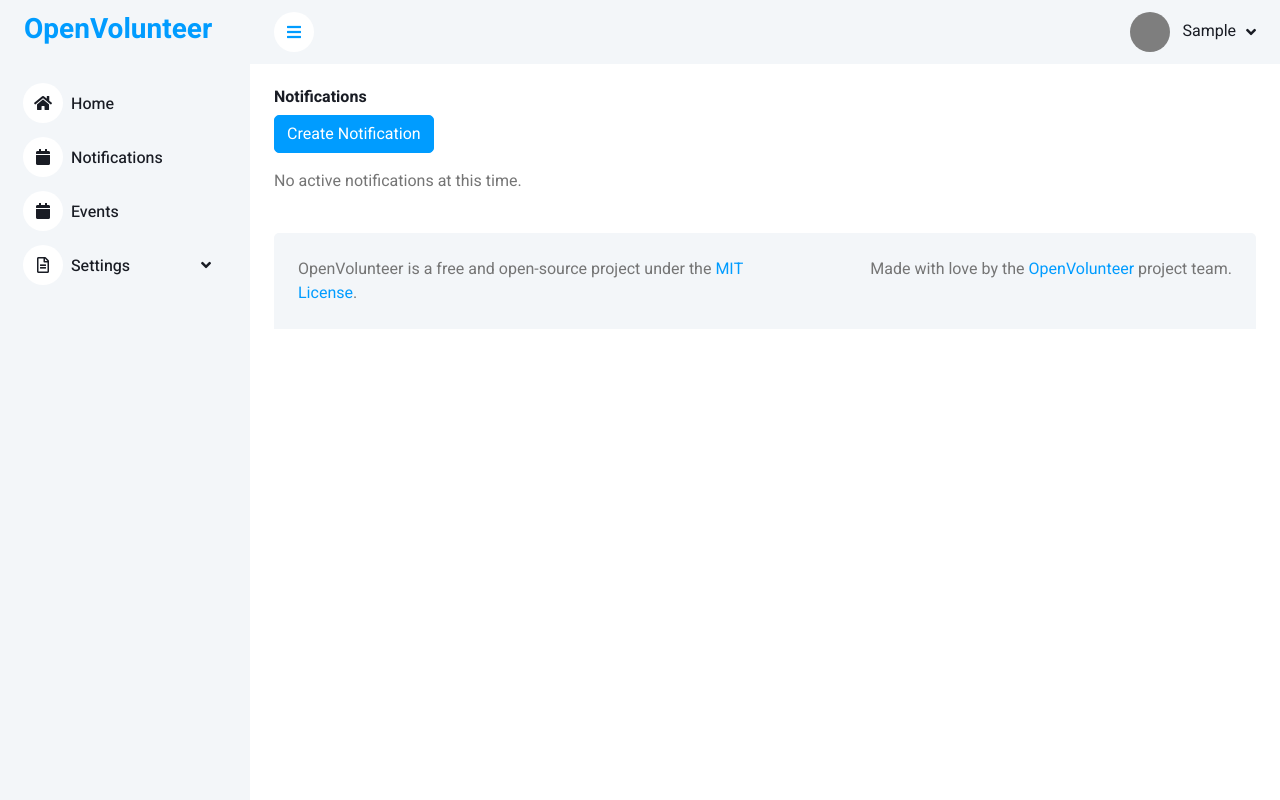
After one commit to rodneygauna/openvolunteer, a Flask app: page /notifications/view in a window 1280 px wide. The commit adds this page. Run offline with Flask 3, Linux system fonts and the light colour scheme; the visitor is signed in with stand-in values (Sample User, id 1); data comes from the database, SQL or seed files in the repository; data that the repository does not hold is empty; some libraries are stand-ins or nearby versions.

Commit message:
create, edit, and view notifications

```diff
--- a/web/app.py
+++ b/web/app.py
@@ -34,11 +34,13 @@ mail.init_app(app)
 from users.views import users_bp
 from core.views import core_bp
 from events.views import event_bp
+from notifications.views import notifications_bp
 
 # Flask Blueprints - Register
 app.register_blueprint(users_bp)
 app.register_blueprint(core_bp)
 app.register_blueprint(event_bp)
+app.register_blueprint(notifications_bp)
 
 
 # Main run script
--- /dev/null
+++ b/web/notifications/views.py
@@ -0,0 +1,123 @@
+"""Views for the notifications feature of the application."""
+# Imports
+from datetime import datetime
+from flask import Blueprint, render_template, redirect, url_for, flash, request
+from flask_login import login_required, current_user
+from app import db
+from users.models import User
+from .models import Notification
+from .forms import NotificationForm
+
+# Blueprint
+notifications_bp = Blueprint("notifications", __name__)
+
+
+# Route - View Notifications
+@notifications_bp.route("/notifications/view")
+@login_required
+def view_notifications():
+    """View notifications route"""
+    page = request.args.get('page', 1, type=int)
+    notifications = (
+        db.session.query(Notification.id,
+                         Notification.title,
+                         Notification.message,
+                         Notification.status,
+                         Notification.created_date,
+                         User.first_name,
+                         User.last_name)
+        .join(User, Notification.created_by == User.id)
+        .order_by(Notification.created_date.desc())
+        .filter(Notification.status == "active")
+        .order_by(Notification.created_date.desc())
+        .paginate(page=page, per_page=5)
+    )
+
+    return render_template(
+        "notifications/view.html", title="OpenVolunteer - Notifications",
+        notifications=notifications)
+
+
+# Route - Create Notification
+@notifications_bp.route("/notifications/create", methods=["GET", "POST"])
+@login_required
+def create_notification():
+    """Create notification route"""
+    form = NotificationForm()
+
+    if form.validate_on_submit():
+        notification = Notification(
+            title=form.title.data,
+            message=form.message.data,
+            created_by=current_user.id
+        )
+
+        db.session.add(notification)
+        db.session.commit()
+
+        flash("Notification created successfully", "success")
+        return redirect(url_for("notifications.view_notifications"))
+
+    return render_template("notifications/notification_form.html",
+                           title="OpenVolunteer - Create Notification",
+                           form=form)
+
+
+# Route - Update Notification
+@notifications_bp.route(
+    "/notifications/edit/<int:notification_id>", methods=["GET", "POST"])
+@login_required
+def update_notification(notification_id):
+    """Update notification route"""
+    notification = Notification.query.get_or_404(notification_id)
+    form = NotificationForm(obj=notification)
+
+    if form.validate_on_submit():
+        notification.title = form.title.data
+        notification.message = form.message.data
+        notification.status = form.status.data
+        notification.updated_by = current_user.id
+        notification.updated_date = datetime.utcnow()
+
+        db.session.commit()
+
+        flash("Notification updated successfully", "success")
+        return redirect(url_for("notifications.view_notifications"))
+
+    return render_template("notifications/notification_form.html",
+                           title="OpenVolunteer - Edit Notification",
+                           form=form)
+
+
+# Route - View Notification
+@notifications_bp.route("/notifications/view/<int:notification_id>")
+@login_required
+def view_notification(notification_id):
+    """View notification route"""
+
+    CreatingUser = db.aliased(User, name="CreatingUser")
+    UpdatingUser = db.aliased(User, name="UpdatingUser")
+
+    notification = (
+        db.session.query(Notification.id,
+                         Notification.title,
+                         Notification.message,
+                         Notification.status,
+                         Notification.created_date,
+                         Notification.updated_date,
+                         CreatingUser.first_name.label(
+                             "created_by_first_name"),
+                         CreatingUser.last_name.label("created_by_last_name"),
+                         UpdatingUser.first_name.label(
+                             "updated_by_first_name"),
+                         UpdatingUser.last_name.label("updated_by_last_name"))
+        .join(CreatingUser, Notification.created_by == CreatingUser.id)
+        .outerjoin(UpdatingUser, Notification.updated_by == UpdatingUser.id)
+        .filter(Notification.id == notification_id)
+        .first_or_404()
+    )
+
+    return render_template(
+        "notifications/view_notification.html",
+        title="OpenVolunteer - View Notification",
+        notification=notification)
--- /dev/null
+++ b/web/templates/notifications/view.html
@@ -0,0 +1,39 @@
+{% extends '_base.html' %}{% block content %}
+<div class="row g-4">
+  <div class="col-sm-12">
+    <div class="d-flex align-items-center justify-content-between mb-2">
+      <h6 class="mb-0">Notifications</h6>
+    </div>
+    <a
+      href="{{ url_for('notifications.create_notification') }}"
+      class="btn btn-primary mb-3"
+      >Create Notification</a
+    >
+    {% if n %} {% for n in notifications %}
+    <div class="d-flex border-bottom py-3">
+      <img
+        src="{{ url_for('static', filename='img/user.jpg') }}"
+        alt="#"
+        class="rounded-circle flex-shrink-0"
+        style="width: 40px; height: 40px"
+      />
+      <div class="w-100 ms-3">
+        <h6 class="mb-0">
+          <a
+            href="{{ url_for('notifications.view_notification', notification_id=n.id) }}"
+            >{{ n.title }}</a
+          >
+        </h6>
+        <div class="d-flex w-100 justify-content-between">
+          <small>{{ n.first_name }} {{ n.last_name }}</small>
+          <small>{{ n.created_date.strftime('%A, %B %d, %Y') }}</small>
+        </div>
+        <span>{{ n.message }}</span>
+      </div>
+    </div>
+    {% endfor %} {% else %}
+    <p>No active notifications at this time.</p>
+    {% endif %}
+  </div>
+</div>
+{% endblock content %}
--- a/web/templates/sidebar.html
+++ b/web/templates/sidebar.html
@@ -8,6 +8,11 @@
         ><i class="fa fa-home me-2"></i>Home</a
       >
       {% if current_user.is_authenticated %}
+      <a
+        href="{{ url_for('notifications.view_notifications') }}"
+        class="nav-item nav-link"
+        ><i class="fa fa-calendar me-2"></i>Notifications</a
+      >
       <a href="{{ url_for('events.view_events') }}" class="nav-item nav-link"
         ><i class="fa fa-calendar me-2"></i>Events</a
       >
```
Also changed, not shown: web/notifications/forms.py (added, +16 -0 lines), web/notifications/models.py (+1 -6 lines), web/templates/notifications/notification_form.html (added, +26 -0 lines), web/templates/notifications/view_notification.html (added, +26 -0 lines).
